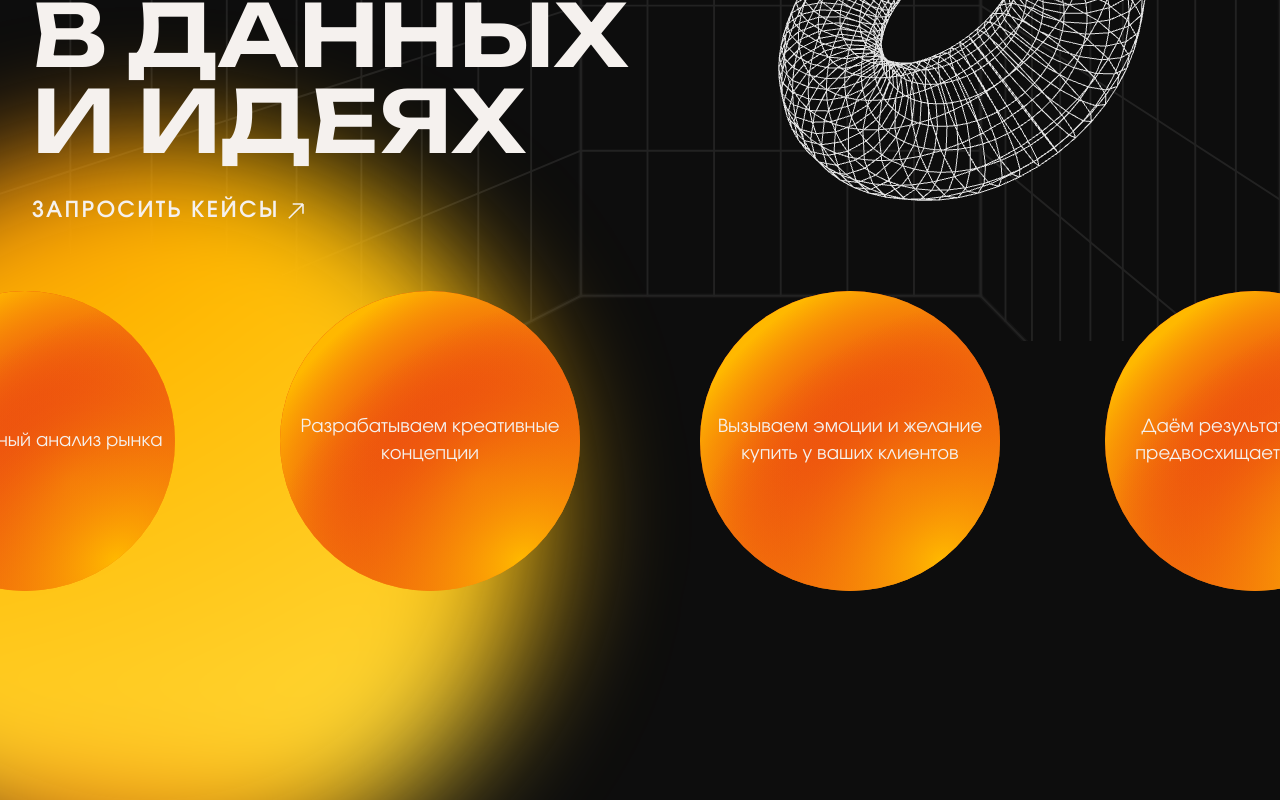
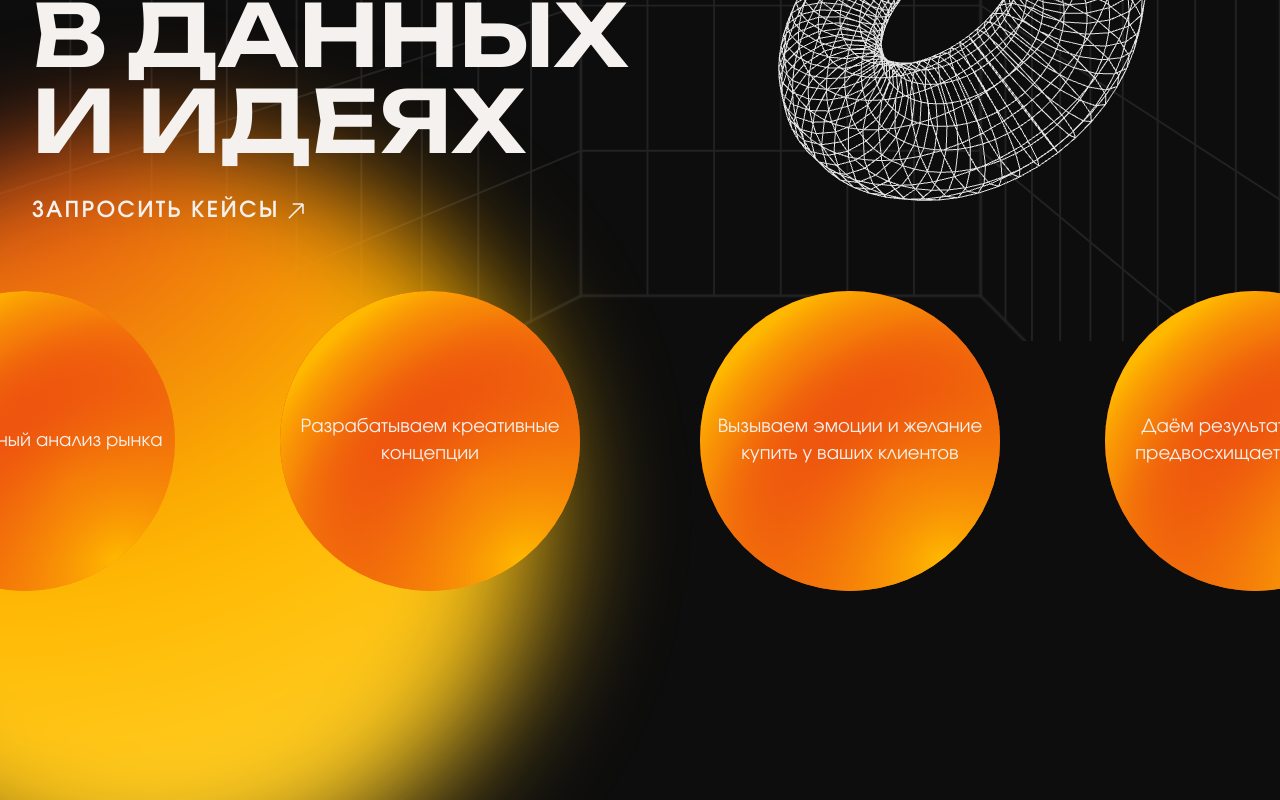
Before and after one commit to sitl-idnm/DuhaMalo, a React (Vite) app: page / in a window 1280 px wide. Shown: the part 340-1140 px from the top of the page. Built offline with nearby package versions, Linux system fonts and the light colour scheme.

Commit message:
fix: change gradient sizes

```diff
--- a/src/components/Intro/GradientScroll/styles.module.css
+++ b/src/components/Intro/GradientScroll/styles.module.css
@@ -8,7 +8,7 @@
 		height: 382px;
 		background: radial-gradient(circle at 30% 0%, #e34717, #FFB800, #ffdc3e);
 		background: -webkit-radial-gradient(circle at 30% 0%, #e34717, #FFB800, #ffdc3e);
-		background-size: 125% 125%;
+		background-size: 100% 100%;
 		animation: gradientAnimation 5s ease infinite;
 		filter: blur(100px);
 		border-radius: 50%;
```
